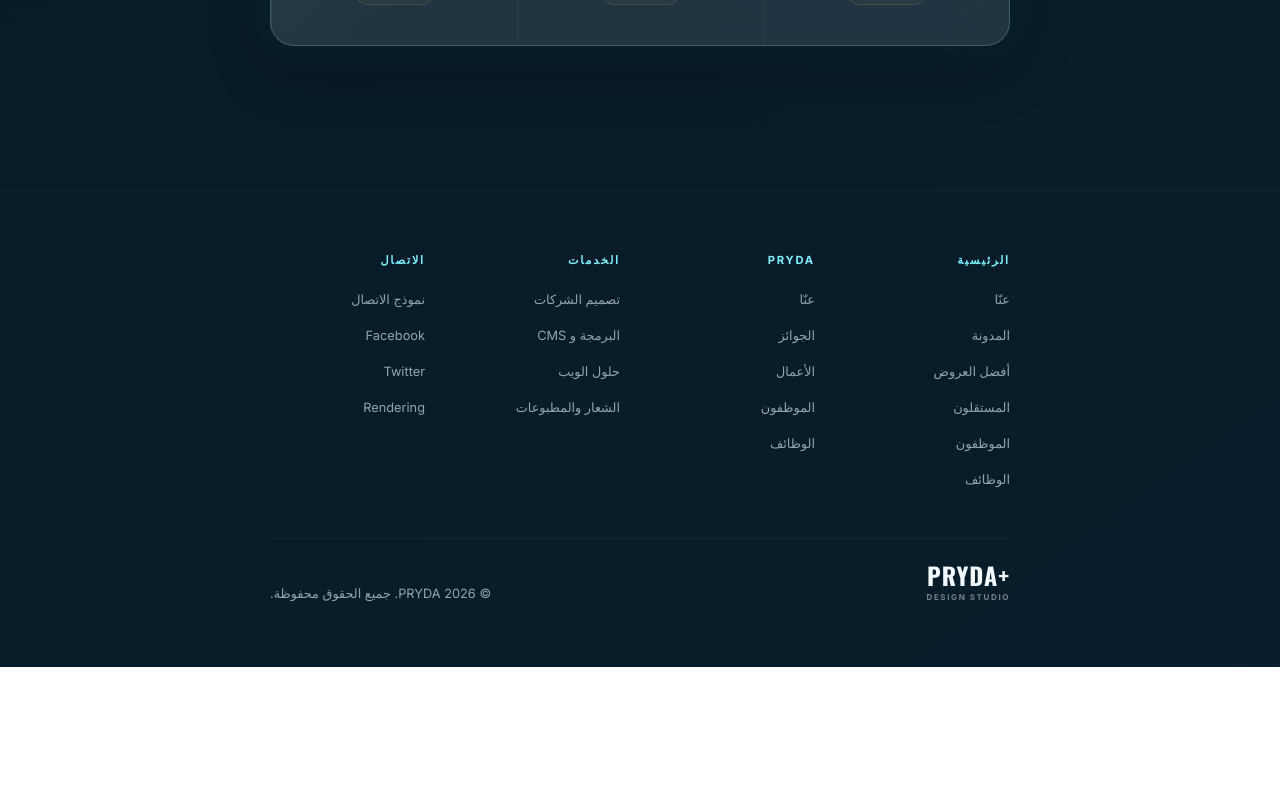
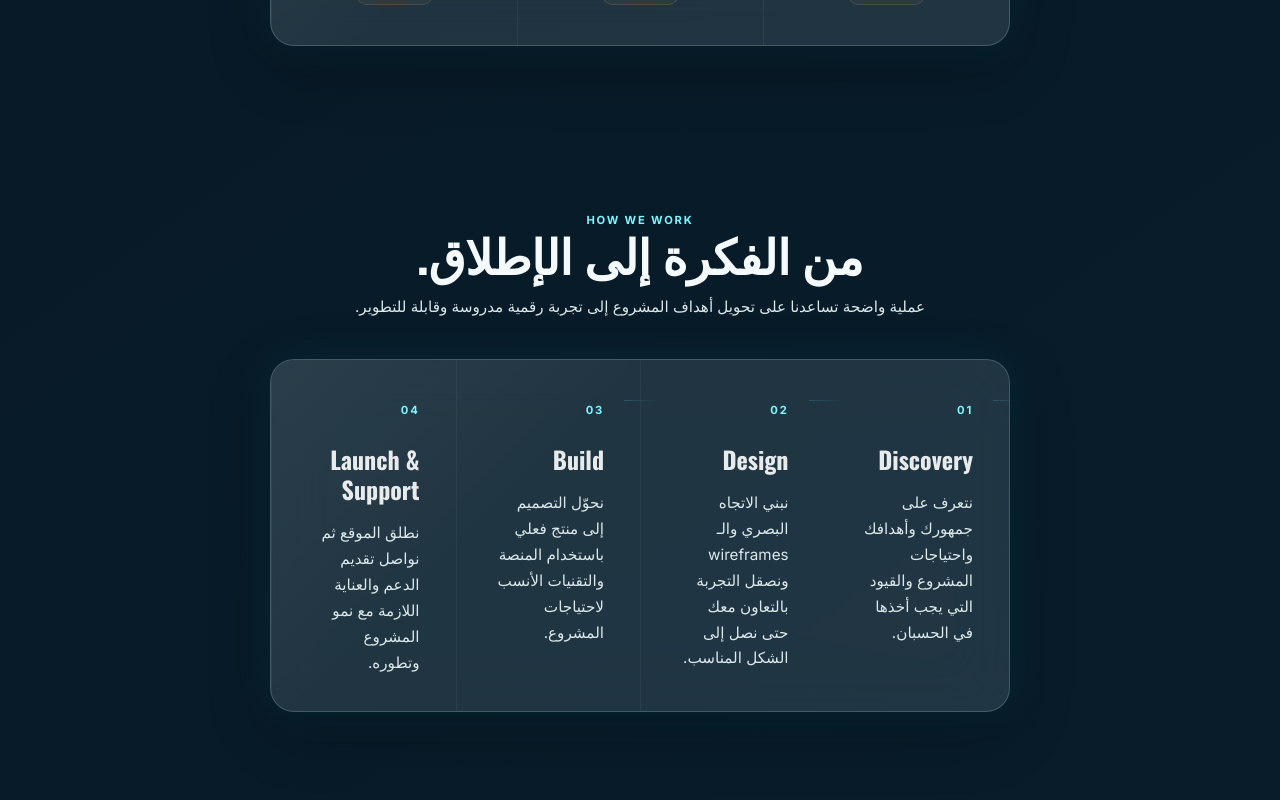
Before and after one commit to hashimwisamsami-arch/pryda, a React (Vite) app: page / in a window 1280 px wide. Shown: the part 5320-6120 px from the top of the page. Before the commit the page ends 5987 px from the top, so only its background shows below. Built offline with nearby package versions, Linux system fonts and the light colour scheme.

Commit message:
feat: add Process component and integrate process section data

```diff
--- a/src/App.jsx
+++ b/src/App.jsx
@@ -8,6 +8,7 @@ import Services from "./components/home/Services";
 import AboutStudio from "./components/home/AboutStudio";
 import Advantages from "./components/home/Advantages";
 import Stats from "./components/home/Stats";
+import Process from "./components/home/Process";
 
 function App() {
   return (
@@ -24,6 +25,7 @@ function App() {
         <AboutStudio />
         <Advantages />
         <Stats />
+        <Process />
       </main>
 
       <Footer />
--- a/src/components/home/Process.jsx
+++ b/src/components/home/Process.jsx
@@ -1,5 +1,102 @@
-const Process = () => {
-  return <div>Process</div>;
-};
+import Container from "../ui/Container";
+import GlassCard from "../ui/GlassCard";
+import SectionHeading from "../ui/SectionHeading";
+
+import { processSection } from "../../constants/site";
+
+function Process() {
+  return (
+    <section id="process" className="py-10 sm:py-14 lg:py-20">
+      <Container>
+        <SectionHeading
+          eyebrow={processSection.eyebrow}
+          title={processSection.title}
+          description={processSection.description}
+          align="center"
+          className="mb-10"
+        />
+
+        <GlassCard strong className="overflow-hidden">
+          <div className="grid md:grid-cols-2 lg:grid-cols-4">
+            {processSection.steps.map((step, index) => (
+              <article
+                key={step.id}
+                className={`
+                    group
+                    relative
+                    p-6
+                    transition-all
+                    duration-300
+                    hover:bg-cyan-300/2.5
+                    sm:p-8
+                    lg:p-9
+                    ${
+                      index > 0
+                        ? "border-t border-white/5 md:border-l md:border-t-0"
+                        : ""
+                    }
+                  `}
+              >
+                {/* Step number */}
+                <span
+                  dir="ltr"
+                  className="
+                      text-label
+                      text-cyan-300/70
+                      transition-colors
+                      duration-300
+                      group-hover:text-cyan-200
+                    "
+                >
+                  {step.number}
+                </span>
+
+                {/* Connector */}
+                {index < processSection.steps.length - 1 && (
+                  <span
+                    aria-hidden="true"
+                    className="
+                        absolute
+                        right-0
+                        top-10
+                        hidden
+                        h-px
+                        w-8
+                        translate-x-4
+                        bg-linear-to-r
+                        from-cyan-300/20
+                        to-transparent
+                        lg:block
+                      "
+                  />
+                )}
+
+                {/* Title */}
+                <h3
+                  className="
+                      mt-6
+                      font-display
+                      text-2xl
+                      font-bold
+                      leading-tight
+                      text-white/90
+                      transition-colors
+                      duration-300
+                      group-hover:text-white
+                    "
+                >
+                  {step.title}
+                </h3>
+
+                {/* Description */}
+                <p className="text-body mt-4">{step.description}</p>
+              </article>
+            ))}
+          </div>
+        </GlassCard>
+      </Container>
+    </section>
+  );
+}
 
 export default Process;
--- a/src/constants/site.js
+++ b/src/constants/site.js
@@ -71,3 +71,41 @@ export const statsSection = {
     },
   ],
 };
+
+export const processSection = {
+  eyebrow: "How We Work",
+  title: "من الفكرة إلى الإطلاق.",
+  description:
+    "عملية واضحة تساعدنا على تحويل أهداف المشروع إلى تجربة رقمية مدروسة وقابلة للتطوير.",
+
+  steps: [
+    {
+      id: "discovery",
+      number: "01",
+      title: "Discovery",
+      description:
+        "نتعرف على جمهورك وأهدافك واحتياجات المشروع والقيود التي يجب أخذها في الحسبان.",
+    },
+    {
+      id: "design",
+      number: "02",
+      title: "Design",
+      description:
+        "نبني الاتجاه البصري والـ wireframes ونصقل التجربة بالتعاون معك حتى نصل إلى الشكل المناسب.",
+    },
+    {
+      id: "build",
+      number: "03",
+      title: "Build",
+      description:
+        "نحوّل التصميم إلى منتج فعلي باستخدام المنصة والتقنيات الأنسب لاحتياجات المشروع.",
+    },
+    {
+      id: "launch-support",
+      number: "04",
+      title: "Launch & Support",
+      description:
+        "نطلق الموقع ثم نواصل تقديم الدعم والعناية اللازمة مع نمو المشروع وتطوره.",
+    },
+  ],
+};
```
